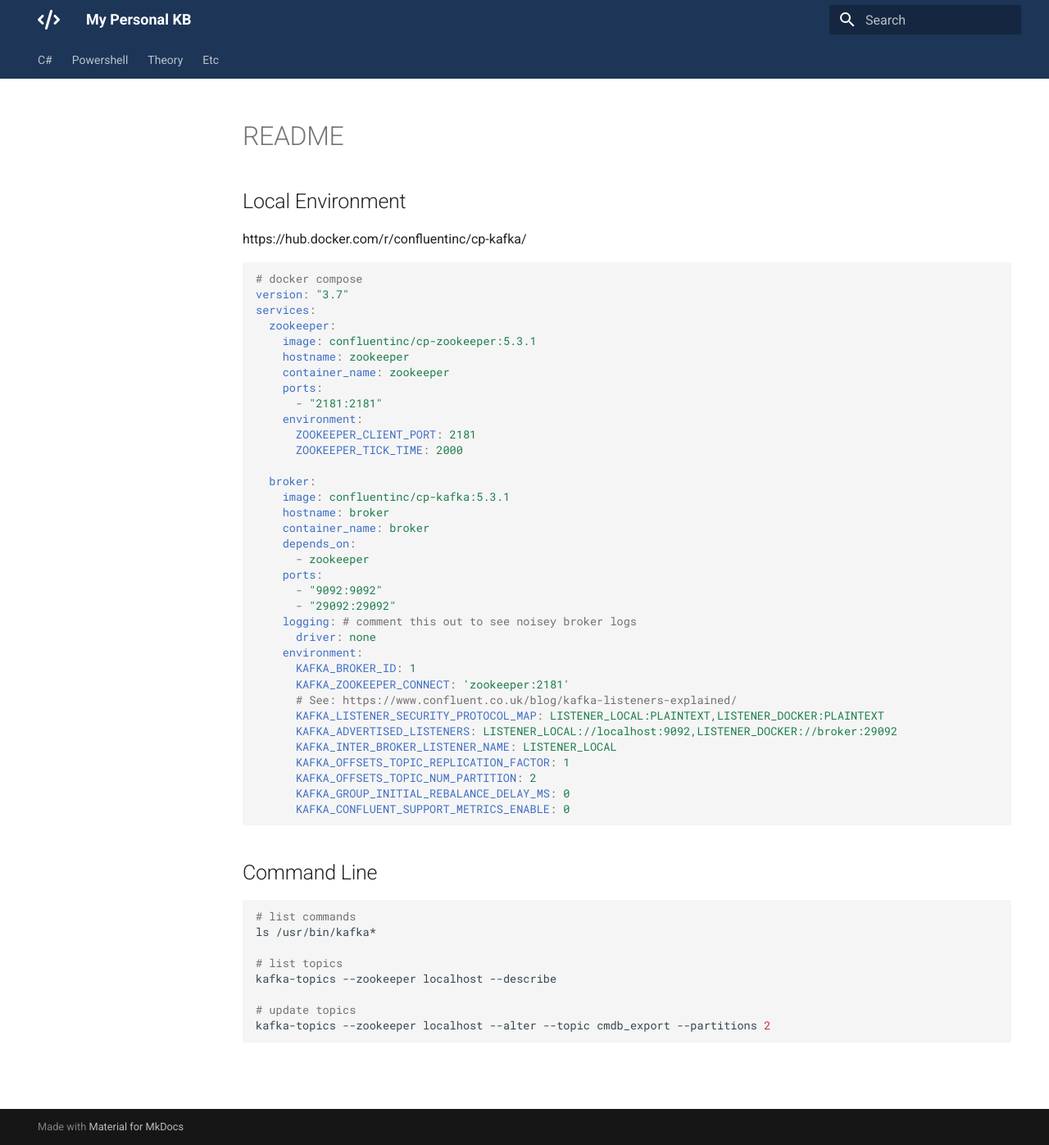
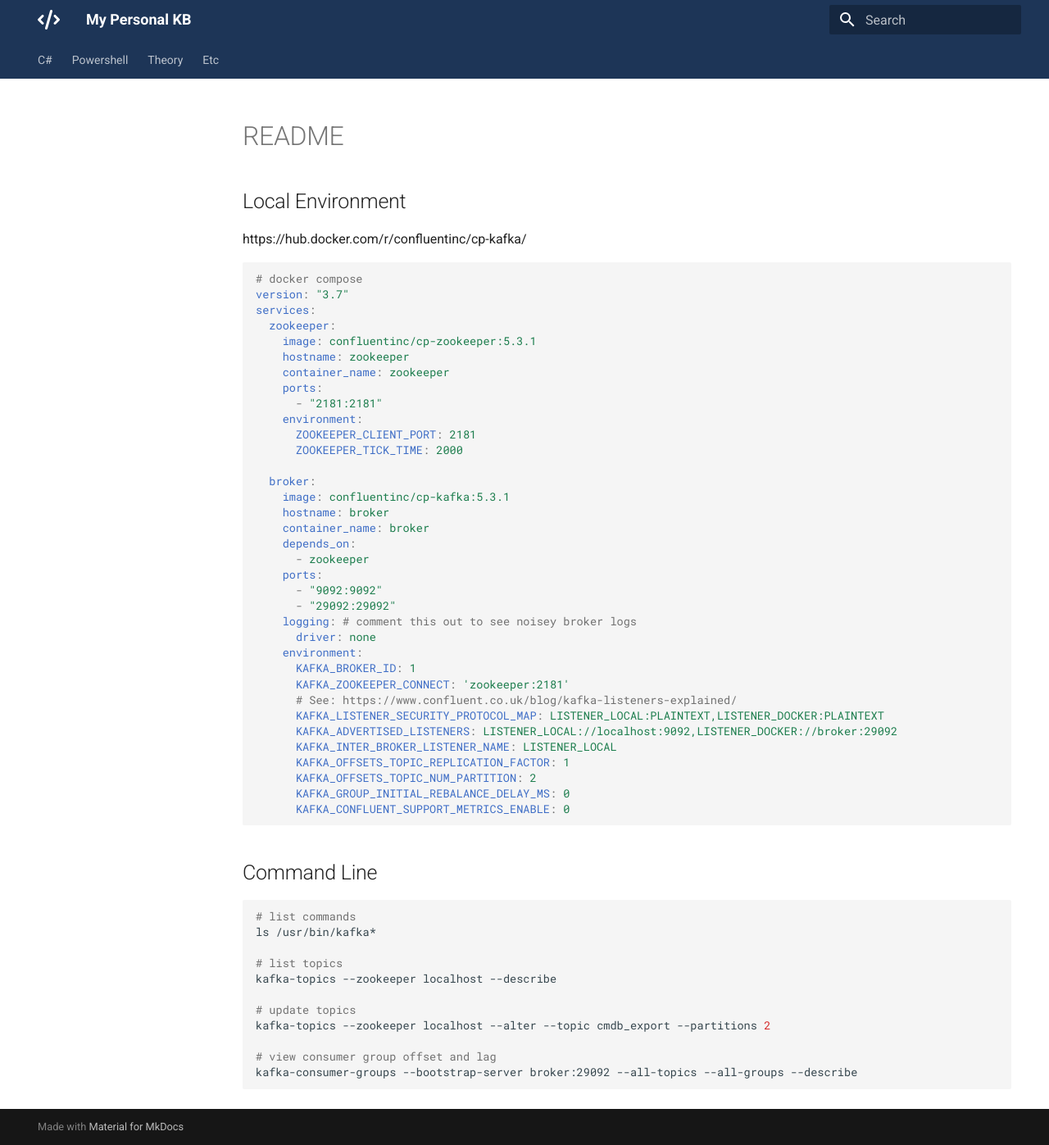
Before and after one commit to mrhockeymonkey/mrhockeymonkey.github.io, an MkDocs documentation site: the page built from docs/Kafka/README.md, in a window 1280 px wide and 1397 px high. Shown: the whole window at 82% size. Built offline with MkDocs 1.6.1 and Material for MkDocs 9.7.7, drawn with Linux system fonts in a browser that asks for light colours.

Commit message:
Update README.md

````diff
--- a/docs/Kafka/README.md
+++ b/docs/Kafka/README.md
@@ -53,4 +53,7 @@ kafka-topics --zookeeper localhost --describe
 
 # update topics
 kafka-topics --zookeeper localhost --alter --topic cmdb_export --partitions 2
+
+# view consumer group offset and lag
+kafka-consumer-groups --bootstrap-server broker:29092 --all-topics --all-groups --describe
 ```
````
